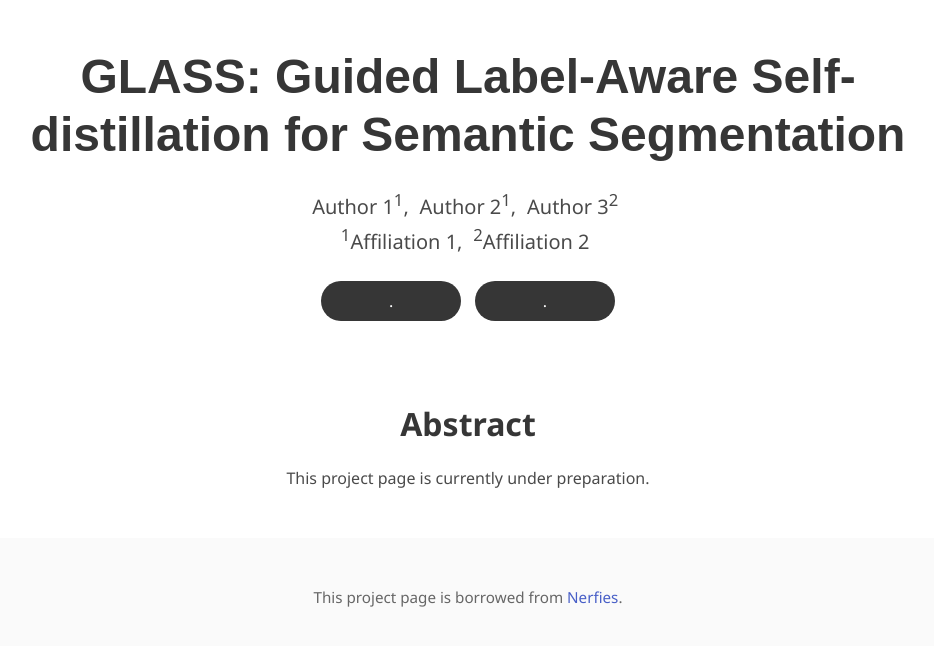
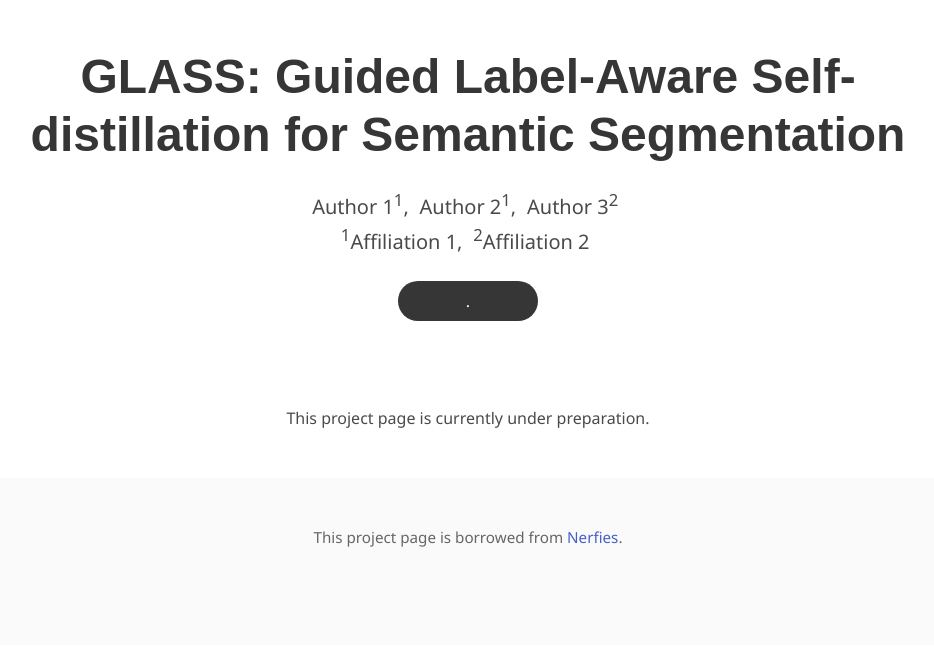
Before and after one commit to glass-page/glass-page.github.io, a plain HTML site: page index.html in a window 1280 px wide. Shown: the whole page, without its empty margins (172-1106 px from the left). Drawn offline with nearby package versions, Linux system fonts and the light colour scheme; a web font is replaced by a local one.

Commit message:
Update index.html

```diff
--- a/index.html
+++ b/index.html
@@ -100,7 +100,6 @@
 
           <div class="link-buttons">
             <a href="#" class="button is-dark is-rounded">.</a>
-            <a href="#" class="button is-dark is-rounded">.</a>
           </div>
 
         </div>
@@ -113,7 +112,6 @@
   <div class="container is-max-desktop">
     <div class="columns is-centered has-text-centered">
       <div class="column is-four-fifths">
-        <h2 class="title is-3">Abstract</h2>
         <div class="content has-text-centered">
           <p>
             This project page is currently under preparation.
```
